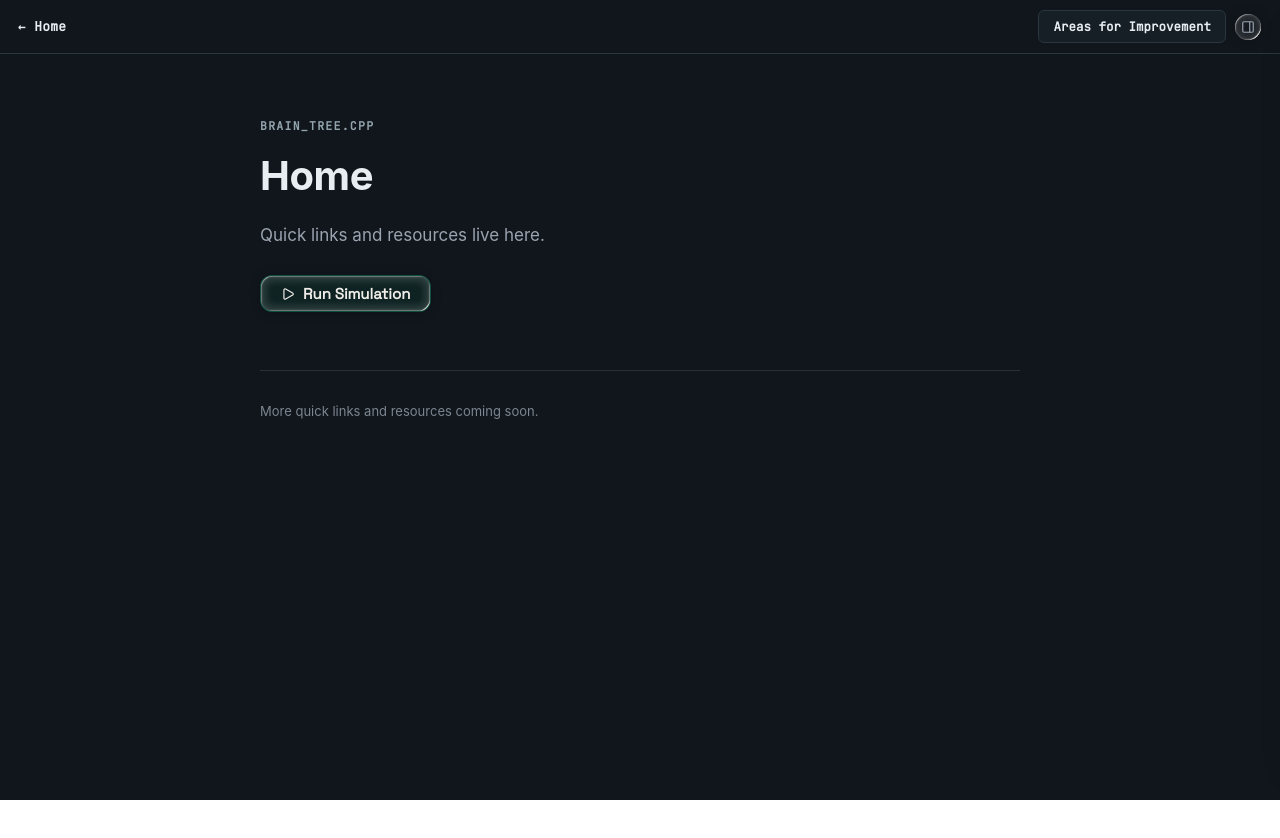
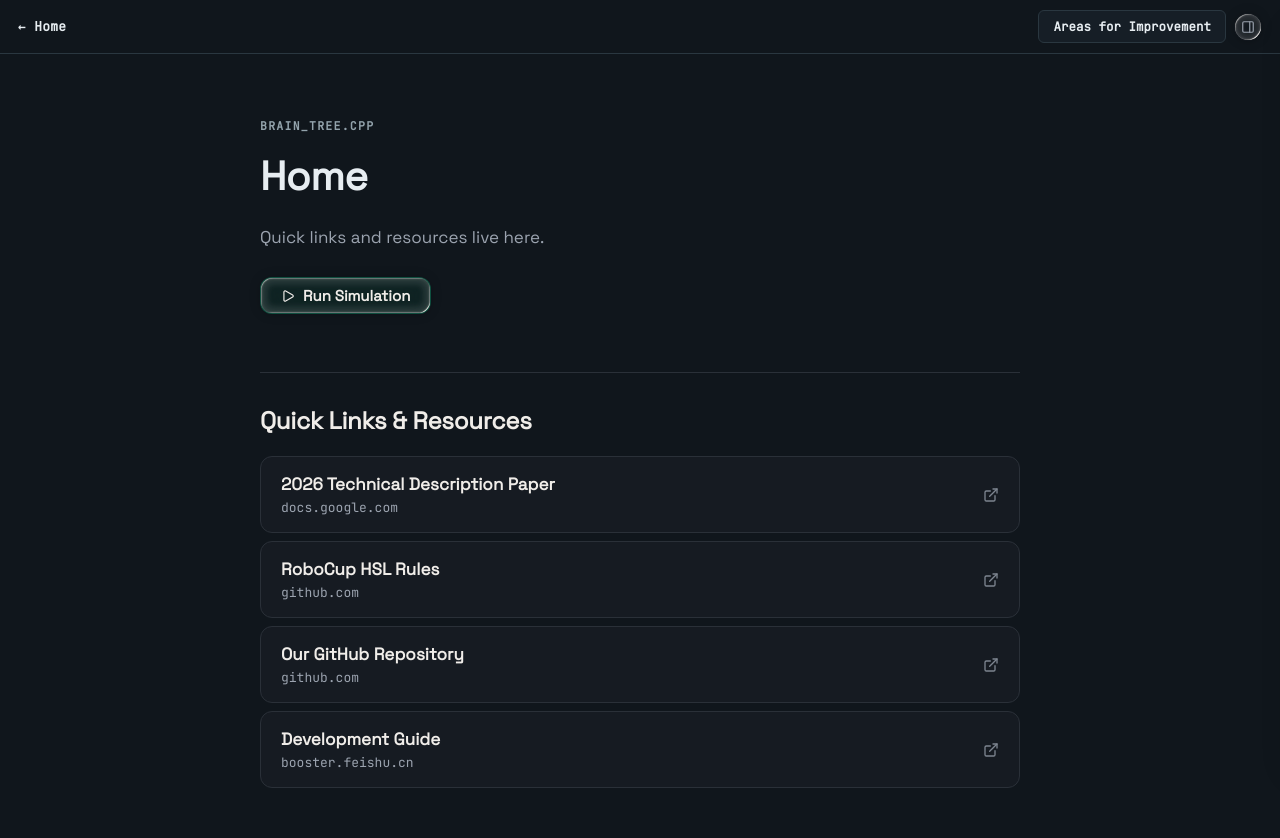
Before and after one commit to phangchunhoe/robocup_humanoid_website, a React (Vite) app: page / in a window 1280 px wide. Shown: the top 838 px of the page. Before the commit the page ends 800 px from the top, so only its background shows below. Built offline with nearby package versions, Linux system fonts and the light colour scheme.

Commit message:
added home page to include important quicklinks

```diff
--- a/src/pages/Home.css
+++ b/src/pages/Home.css
@@ -1,3 +1,18 @@
+/* Home is still on CardList.css's legacy shell (.card-page — shared with
+   CategoryPage, so left alone) but every element this page adds of its own
+   goes through the app's real type system instead of that shell's inherited
+   system-font stack. .home-page carries the sans face for the whole
+   subtree; the few mono spots (the eyebrow, a resource's host) opt back in
+   explicitly. Same two faces the simulator uses — Space Grotesk / JetBrains
+   Mono — there is no third font anywhere in this app. */
+.home-page {
+  font-family: var(--font-sans);
+}
+
+.home-page .card-eyebrow {
+  font-family: var(--font-mono);
+}
+
 .home-lede {
   margin: 0;
   color: var(--color-secondary-label);
@@ -43,6 +58,79 @@
   margin-top: var(--space-10);
   padding-top: var(--space-8);
   border-top: 1px solid var(--color-separator);
+}
+
+.home-resources-heading {
+  margin: 0 0 var(--space-5);
+  font-size: var(--text-title);
+  font-weight: var(--text-title-weight);
+  letter-spacing: var(--text-title-tracking);
+  color: var(--color-label);
+}
+
+/* List-tile rows, not a card grid — one full-width row per resource, each
+   carrying title + host stacked on the left and the external-link glyph
+   trailing on the right, matching the artifacts drawer's own list-item
+   pattern rather than the old CardList grid. */
+.home-resources-list {
+  list-style: none;
+  margin: 0;
+  padding: 0;
+  display: flex;
+  flex-direction: column;
+  gap: var(--space-2);
+}
+
+.home-resource-tile {
+  display: flex;
+  align-items: center;
+  justify-content: space-between;
+  gap: var(--space-4);
+  padding: var(--space-4) var(--space-5);
+  border-radius: var(--radius-control);
+  border: 1px solid var(--color-separator);
+  background: var(--color-elevated-background);
+  text-decoration: none;
+  transition: background-color var(--duration-base) var(--ease-out),
+    border-color var(--duration-base) var(--ease-out);
+}
+
+.home-resource-tile:hover,
+.home-resource-tile:focus-visible {
+  background: var(--color-elevated-background-hover);
+  border-color: var(--border-accent-subtle);
+}
+
+.home-resource-tile:focus-visible {
+  outline: 2px solid var(--color-accent);
+  outline-offset: 2px;
+}
+
+.home-resource-text {
+  display: flex;
+  flex-direction: column;
+  gap: var(--space-1);
+  min-width: 0;
+}
+
+.home-resource-title {
+  font-size: var(--text-body);
+  font-weight: 600;
+  color: var(--color-label);
+}
+
+.home-resource-url {
+  font-family: var(--font-mono);
+  font-size: var(--text-caption);
+  color: var(--color-secondary-label);
+}
+
+.home-resource-icon {
+  flex: none;
   color: var(--color-tertiary-label);
-  font-size: var(--text-caption);
+  transition: color var(--duration-base) var(--ease-out);
 }
+
+.home-resource-tile:hover .home-resource-icon {
+  color: var(--color-accent);
+}
--- a/src/pages/Home.jsx
+++ b/src/pages/Home.jsx
@@ -1,10 +1,29 @@
 import { useEffect } from "react";
 import { useNavigate } from "react-router-dom";
-import { Play } from "lucide-react";
+import { Play, ExternalLink } from "lucide-react";
 import Header from "../components/Header.jsx";
 import GlassButton from "../components/GlassButton.jsx";
 import "../components/CardList.css";
 import "./Home.css";
+
+const resources = [
+  {
+    href: "https://docs.google.com/document/d/13cbOsrrpbda6AEIXvTP2FbEsTQtcizNVtjevQsKpgEk/edit?tab=t.0",
+    title: "2026 Technical Description Paper",
+  },
+  {
+    href: "https://github.com/RoboCup-HumanoidSoccerLeague/HSL-Rules/blob/main/Rules.pdf",
+    title: "RoboCup HSL Rules",
+  },
+  {
+    href: "https://github.com/r3dspar0w/Robocup-Humanoid-",
+    title: "Our GitHub Repository",
+  },
+  {
+    href: "https://booster.feishu.cn/wiki/XY6Kwrq1bizif4kq7X9c14twnle",
+    title: "Development Guide",
+  },
+];
 
 export default function Home() {
   const navigate = useNavigate();
@@ -14,7 +33,7 @@ export default function Home() {
   }, []);
 
   return (
-    <div className="card-page">
+    <div className="card-page home-page">
       <Header />
       <div className="card-shell">
         <div className="card-shell-inner">
@@ -31,7 +50,31 @@ export default function Home() {
               Run Simulation
             </GlassButton>
           </div>
-          <p className="home-resources">More quick links and resources coming soon.</p>
+          <div className="home-resources">
+            <h2 className="home-resources-heading">Quick Links &amp; Resources</h2>
+            <ul className="home-resources-list">
+              {resources.map((r) => (
+                <li key={r.href}>
+                  <a
+                    className="home-resource-tile"
+                    href={r.href}
+                    target="_blank"
+                    rel="noopener noreferrer"
+                  >
+                    <span className="home-resource-text">
+                      <span className="home-resource-title">{r.title}</span>
+                      <span className="home-resource-url">{new URL(r.href).hostname}</span>
+                    </span>
+                    <ExternalLink
+                      aria-hidden="true"
+                      size={16}
+                      className="home-resource-icon"
+                    />
+                  </a>
+                </li>
+              ))}
+            </ul>
+          </div>
         </div>
       </div>
     </div>
```
